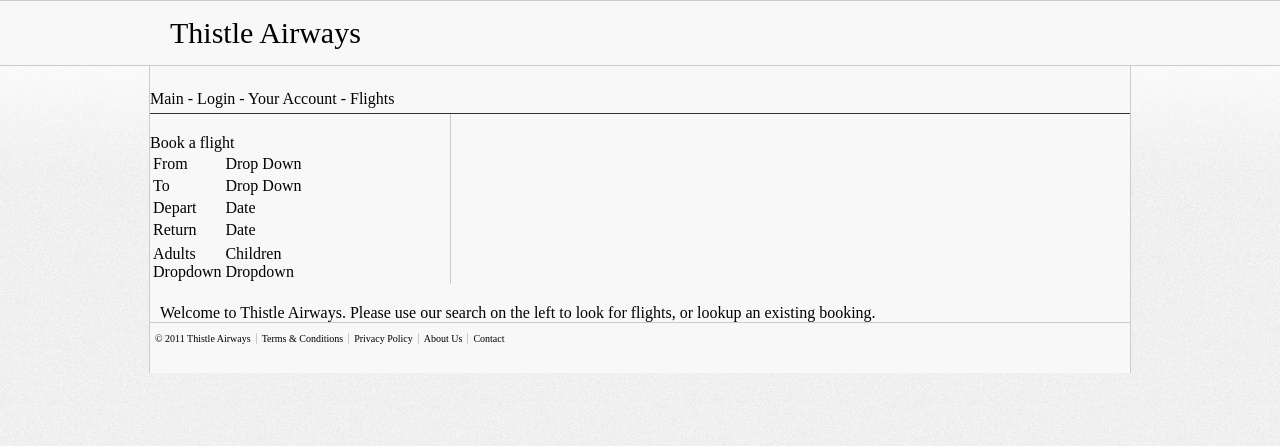
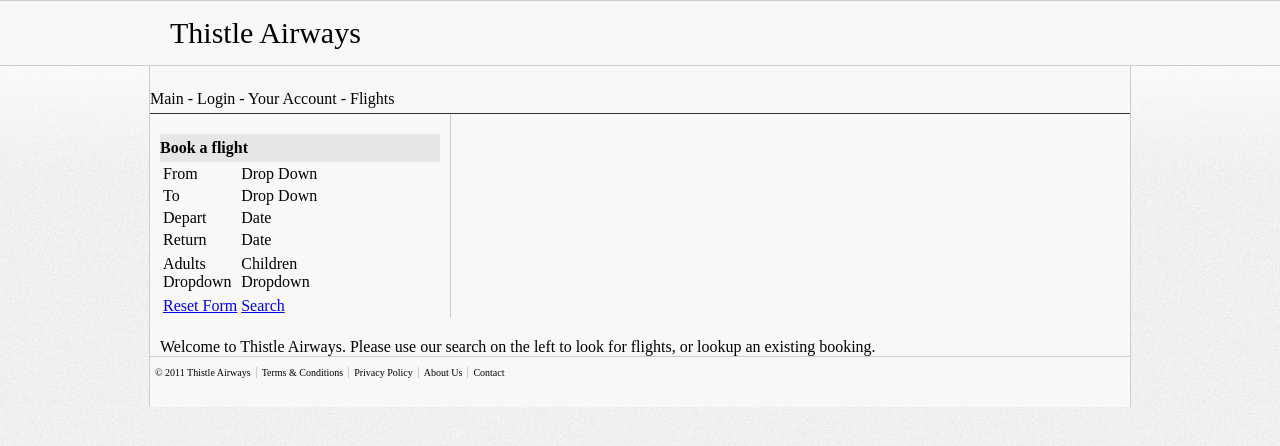
Before and after one commit to thistle-airways/prototype, a PHP site: page / in a window 1280 px wide. Shown: the top 446 px of the page. Run offline with PHP 8.4, Linux system fonts and the light colour scheme.

Commit message:
Partial formatting of left column

```diff
--- a/front_end/assets/style/style.css
+++ b/front_end/assets/style/style.css
@@ -86,3 +86,14 @@ padding-top:20px;
 	float:left;
 	padding:20px 0px 0px 10px;
 }
+
+#flight-search {
+	margin-left:10px;
+	margin-right:10px;
+}
+
+.search-heading {
+	font-weight:bold;
+	background-color:#E6E6E6;
+	padding:5px 0px;
+}
--- a/front_end/pages/home.php
+++ b/front_end/pages/home.php
@@ -8,10 +8,12 @@
 			<tr class="to"><td>To</td><td>Drop Down</td></tr>
 			<tr class="depart"><td>Depart</td><td>Date</td></tr>
 			<tr class="return"><td>Return</td><td>Date</td></tr>
-			<tr class="space"></tr>
+			<tr class="space" />
 			<tr class="people"><td>Adults<br />Dropdown</td><td>Children<br />Dropdown</td></tr>
-			</table>
-</div>
+			<tr class="space" />
+			<tr class="actions"><td><a href="reset">Reset Form</a></td><td><a href="results">Search</a></td></tr>
+		</table>
+	</div>
 </div>
 <div class="content-body">
 Welcome to Thistle Airways. Please use our search on the left to look for flights, or lookup an existing booking.
```
Lines whose indentation alone changed are shown as unchanged.
